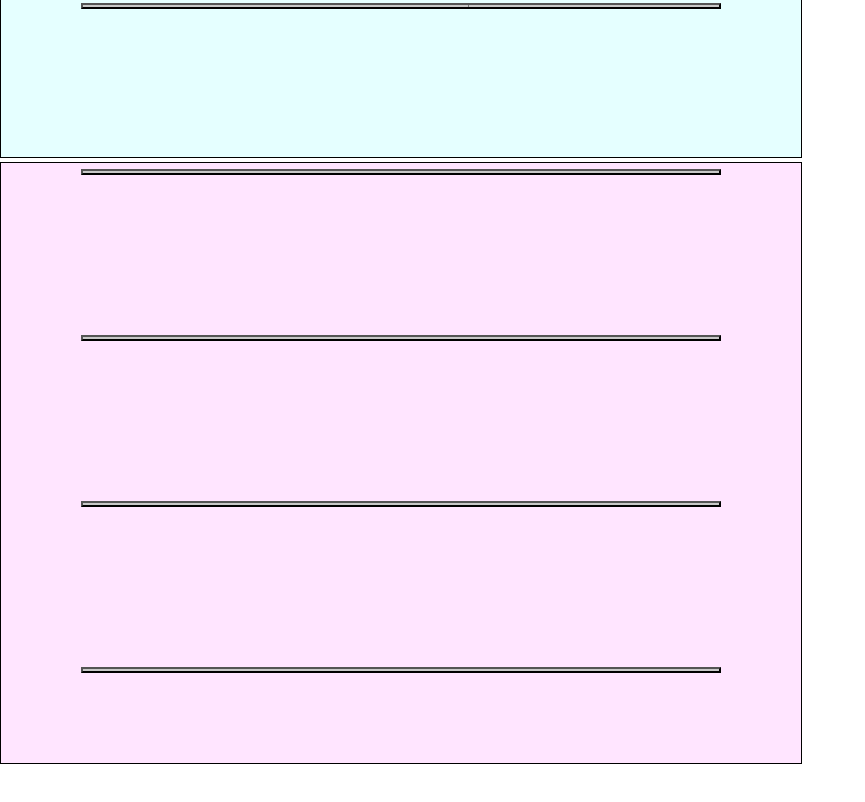
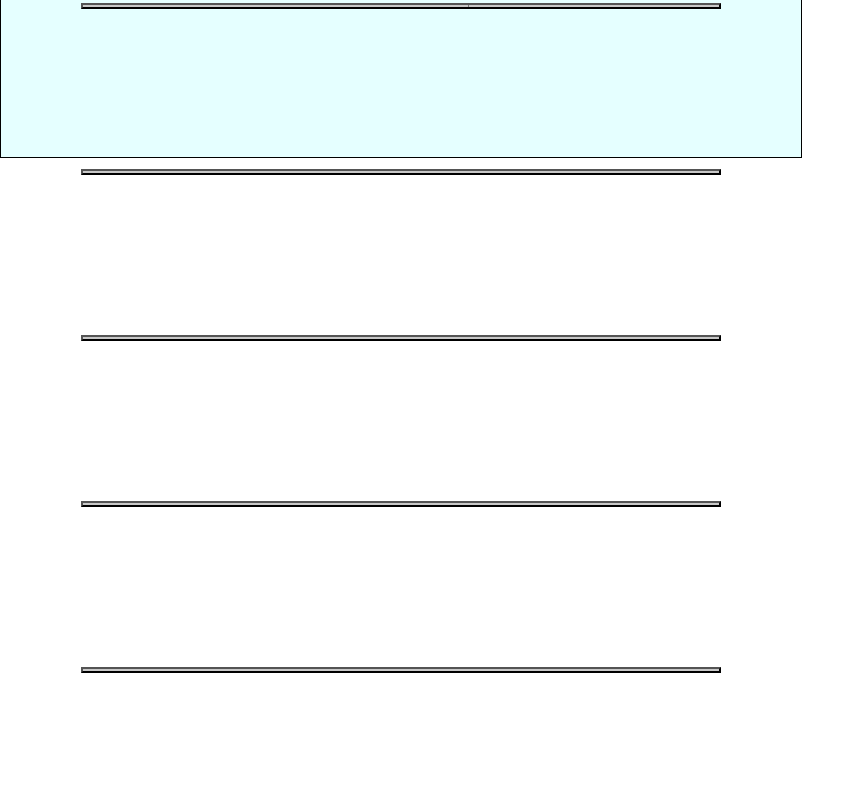
Before and after one commit to jeffriesd/dsDraw, a plain HTML site: page index.html in a window 1280 px wide. Shown: the part 444-1246 px from the top of the page, without its empty margins (0-865 px from the left). Drawn offline with Linux system fonts and the light colour scheme.

Commit message:
hide hit canvas

```diff
--- a/index.html
+++ b/index.html
@@ -75,7 +75,7 @@
 
   <!--Canvases and jsDraw scripts-->
   <canvas id="myCanvas" height=600 width=800> </canvas>
-  <canvas id="hitCanvas" height=600 width=800> </canvas>
+  <canvas hidden id="hitCanvas" height=600 width=800> </canvas>
   <script src="constants.js"></script>
   <script src="canvas-object.js"></script>
   <script src="toolbars.js"></script>
```
